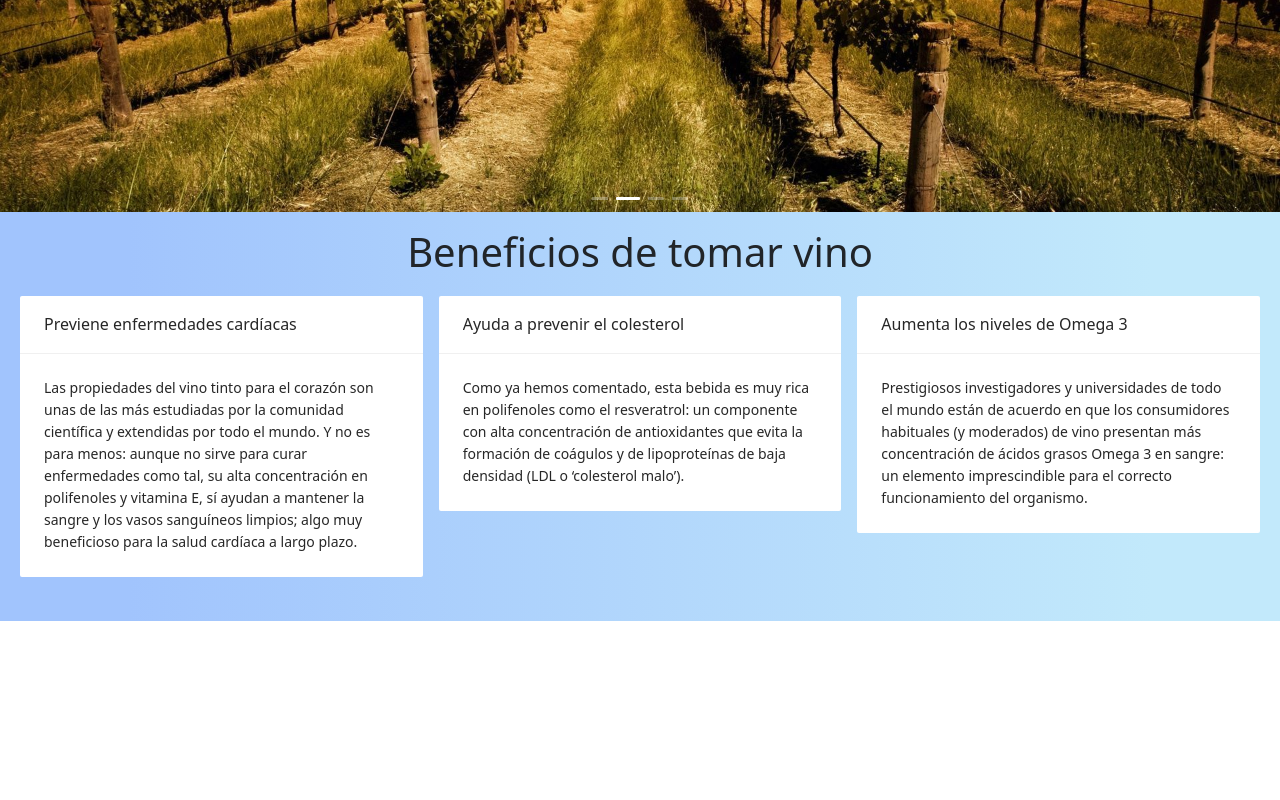
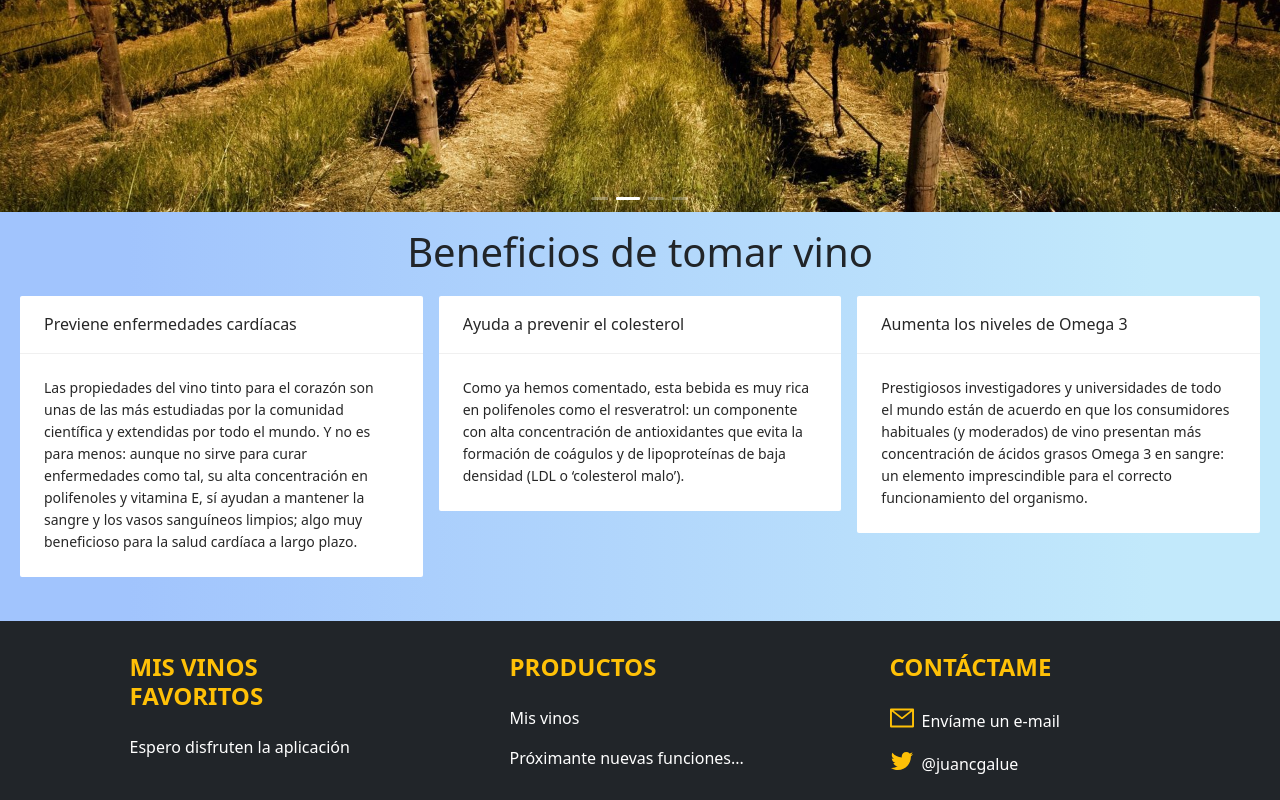
Before and after one commit to juancgalueweb/wines-blog, a React (Create React App) app in the folder client/: page /home in a window 1280 px wide. Shown: the part 789-1589 px from the top of the page. Before the commit the page ends 1410 px from the top, so only its background shows below. Built offline with nearby package versions, Linux system fonts and the light colour scheme; no server answers.

Commit message:
feat: :sparkles: Footer component added

```diff
--- /dev/null
+++ b/client/src/components/Footer.jsx
@@ -0,0 +1,58 @@
+import React from "react";
+import { TwitterOutlined, MailOutlined } from "@ant-design/icons";
+
+export const Footer = () => {
+  return (
+    <footer class="bg-dark pt-3 pb-2 text-white">
+      <div class="container text-center text-md-start">
+        <div class="row text-center text-md-start">
+          <div class="col-md-3 mx-auto mt-3">
+            <h4 class="mb-4 fw-bold text-warning text-uppercase">
+              Mis vinos favoritos
+            </h4>
+            <p class="text-white">Espero disfruten la aplicación</p>
+          </div>
+          <div class="col-md-3 mx-auto mt-3">
+            <h4 class="mb-4 fw-bold text-warning text-uppercase">Productos</h4>
+            <p>
+              <a href="/mis-vinos" class="text-decoration-none text-white">
+                Mis vinos
+              </a>
+            </p>
+            <p class="text-white">Próximante nuevas funciones...</p>
+          </div>
+          <div class="col-md-3 mx-auto mt-3">
+            <h4 class="mb-4 fw-bold text-warning text-uppercase">Contáctame</h4>
+            <p>
+              <a
+                href="mailto:juancgalue@icloud.com?subject=Comentario%20sobre%20la%20aplicación%20de%20registro%20de%20vinos"
+                target="_blank"
+                rel="noopener noreferrer"
+                class="text-decoration-none text-white"
+              >
+                <MailOutlined className="text-warning fs-4 me-2" />
+                Envíame un e-mail
+              </a>
+            </p>
+            <p>
+              <a
+                href="https://twitter.com/juancgalue?lang=en"
+                class="text-decoration-none text-white"
+                target="_blank"
+                rel="noreferrer"
+              >
+                <TwitterOutlined className="text-warning fs-4 me-2" />
+                @juancgalue
+              </a>
+            </p>
+            {/* <p>
+              <a href="#formTag" class="text-decoration-none text-white">
+                <i class="fab fa-wpforms text-warning me-2"></i>Send me a form
+              </a>
+            </p> */}
+          </div>
+        </div>
+      </div>
+    </footer>
+  );
+};
--- a/client/src/views/HomeScreen.jsx
+++ b/client/src/views/HomeScreen.jsx
@@ -6,6 +6,7 @@ import slice3 from "../images/carrusel3.jpg";
 import slice4 from "../images/carrusel4.jpg";
 import { Card, Col, Row } from "antd";
 import { Layout } from "antd";
+import { Footer } from "../components/Footer";
 
 const { Content } = Layout;
 
@@ -97,6 +98,7 @@ export const HomeScreen = () => {
         </Row>
       </div>
       <br />
+      <Footer />
     </>
   );
 };
```
